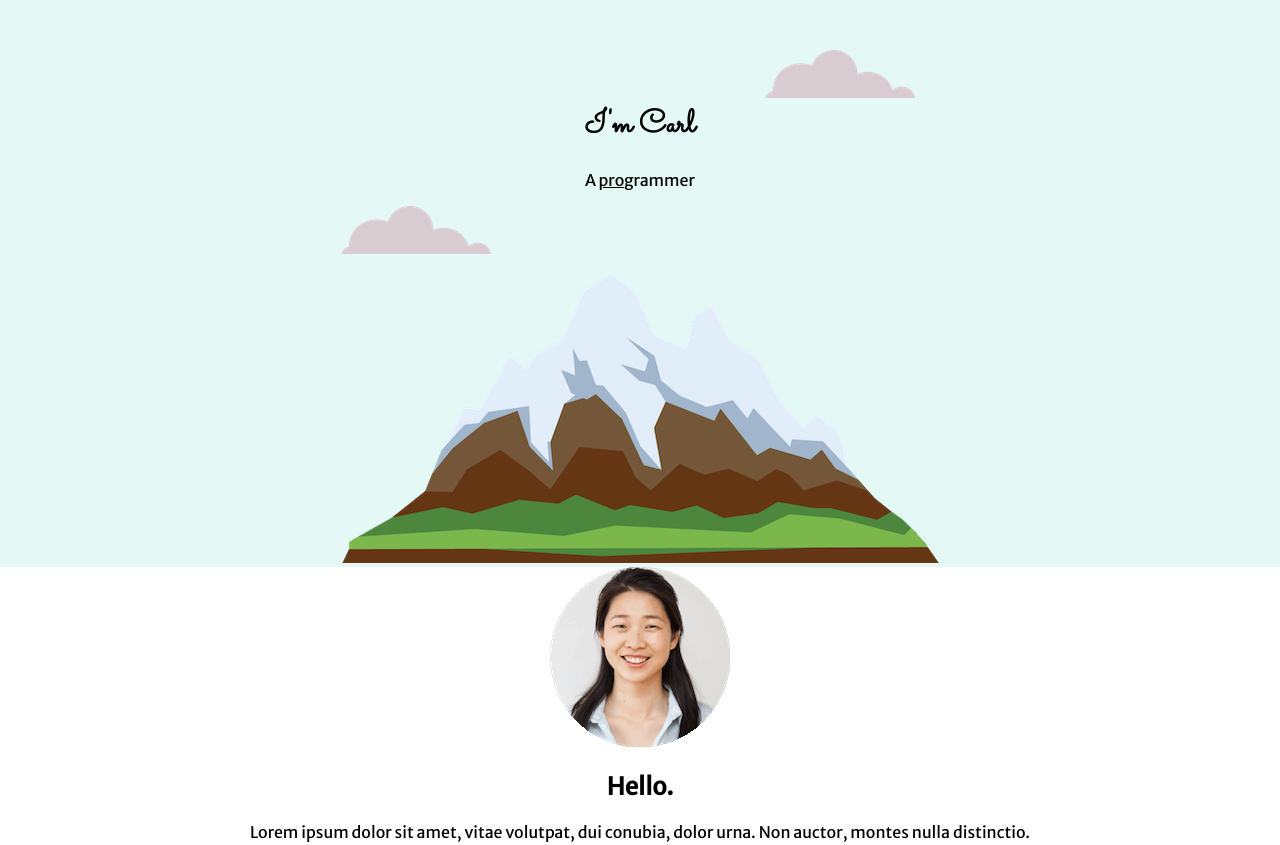
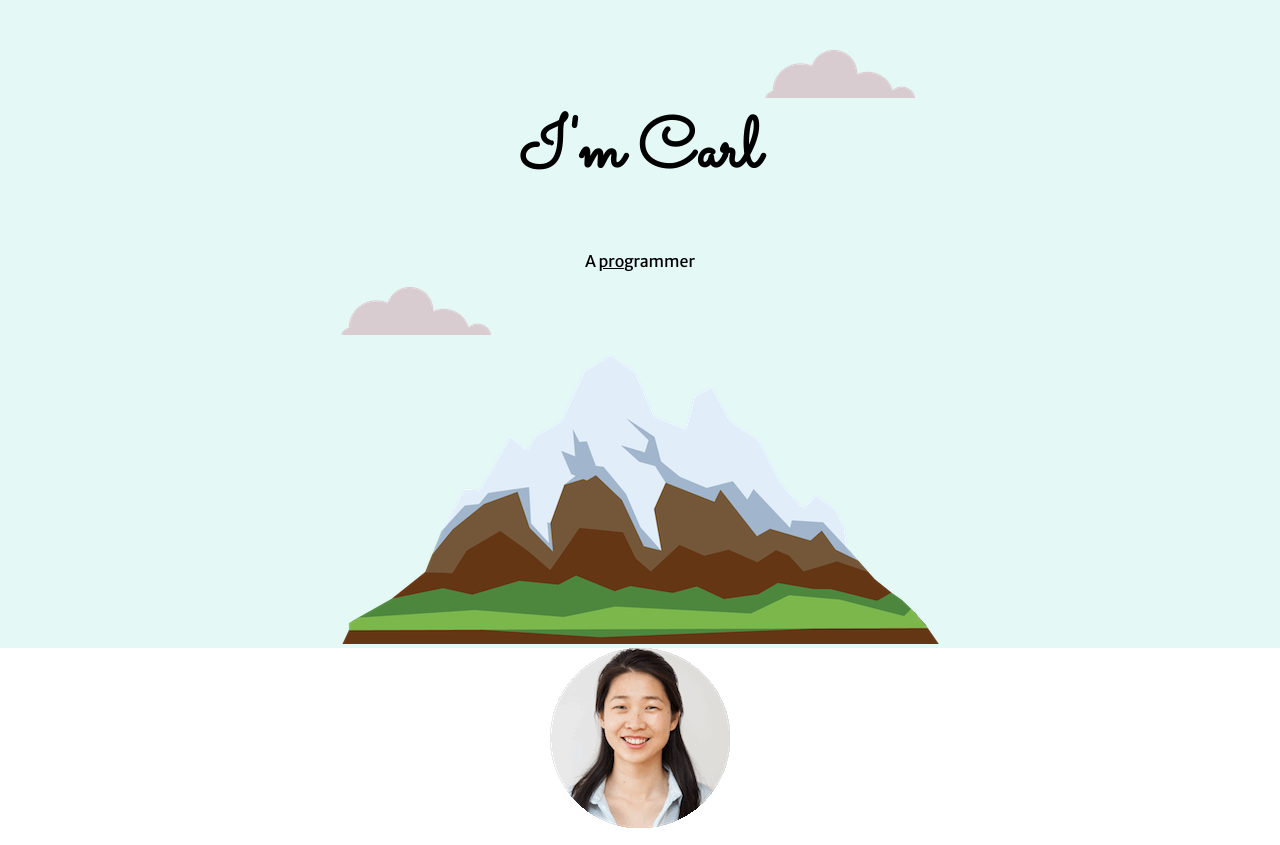
Before and after one commit to Nfon-Carl/BootcampWithAngelaYu, a plain HTML site: page index.html in a window 1280 px wide. Shown: the top 845 px of the page. Drawn offline with Linux system fonts and the light colour scheme; files whose address does not match are found by name.

Commit message:
editing fonts

```diff
--- a/index.html
+++ b/index.html
@@ -16,7 +16,7 @@
   <body>
     <div class="top-container">
       <img class="top-cloud" src="/images/cloud.png" alt="cloud img" />
-      <h1>I'm Carl</h1>
+      <h1 class="header1">I'm Carl</h1>
       <p>A <span class="pro">pro</span>grammer</p>
 
       <img class="bottom-cloud" src="/images/cloud.png" alt="cloud img" />
--- a/style.css
+++ b/style.css
@@ -2,6 +2,10 @@ body {
   margin: 0;
   font-family: "Merriweather Sans", sans-serif;
   text-align: center;
+}
+
+.header1 {
+  font-size: 70px;
 }
 
 .pro {
```
